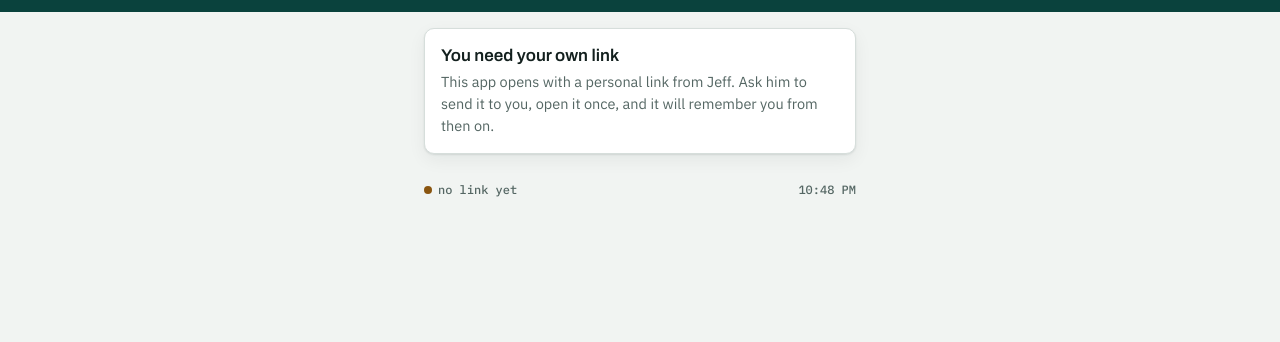
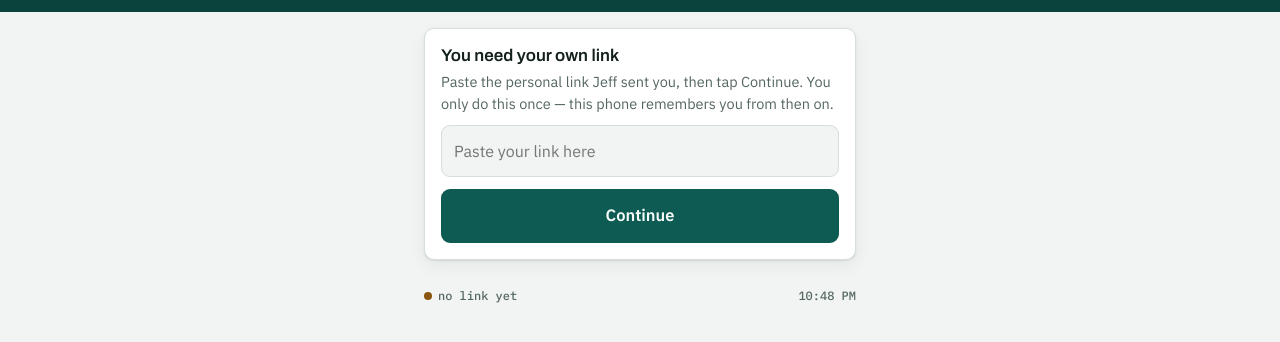
Before and after one commit to jefemichael/field-kit, a plain HTML site: page index.html in a window 1280 px wide. Shown: the part 84-426 px from the top of the page. Drawn offline with Linux system fonts and the light colour scheme.

Commit message:
Let the key be pasted in the app, not only carried in the link

```diff
--- a/index.html
+++ b/index.html
@@ -368,7 +368,22 @@ function start(){
   if(!bootKey()){
     setSync("off","no link yet");
     document.getElementById("app").innerHTML='<div class="panel"><h3>You need your own link</h3>'
-      +'<p class="note">This app opens with a personal link from Jeff. Ask him to send it to you, open it once, and it will remember you from then on.</p></div>';
+      +'<p class="note">Paste the personal link Jeff sent you, then tap Continue. You only do this once \u2014 this phone remembers you from then on.</p>'
+      +'<input id="keyin" type="text" inputmode="url" autocapitalize="off" autocorrect="off" spellcheck="false" '
+      +'placeholder="Paste your link here" style="width:100%;box-sizing:border-box;min-height:52px;padding:0 12px;'
+      +'font-size:16px;font-family:var(--body);border:1px solid var(--rule);border-radius:9px;margin-top:10px">'
+      +'<p id="keyerr" class="note" style="display:none;color:var(--red)">That does not look like your link. It should end in #k= followed by a code. Ask Jeff to send it again.</p>'
+      +'<button id="keygo" class="btn primary">Continue</button></div>';
+    document.getElementById("keygo").onclick=function(){
+      var v=document.getElementById("keyin").value||"";
+      var m=/[#&?]k=([A-Za-z0-9_-]+)/.exec(v)||/^\s*([A-Za-z0-9_-]{8,})\s*$/.exec(v);
+      if(!m){ document.getElementById("keyerr").style.display="block"; return; }
+      put("fieldkit.key.v1",m[1]);
+      location.reload();
+    };
+    document.getElementById("keyin").addEventListener("keydown",function(e){
+      if(e.key==="Enter"){ e.preventDefault(); document.getElementById("keygo").click(); }
+    });
     return;
   }
   var cached=load("fieldkit.jobs.v1",null);
```
